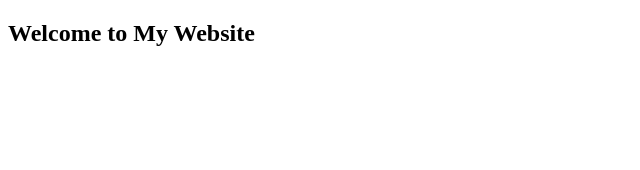
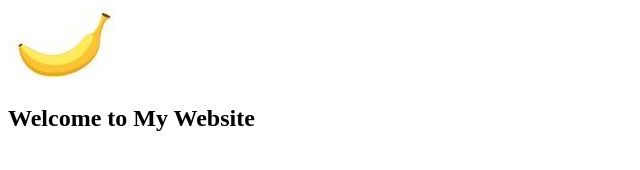
Before and after one commit to sweetthum/TestGit, a plain HTML site: page index.html in a window 1280 px wide. Shown: the whole page, without its empty margins (0-640 px from the left). Drawn offline with Linux system fonts and the light colour scheme.

Commit message:
Add Image to website

```diff
--- a/index.html
+++ b/index.html
@@ -4,5 +4,6 @@
 	<title>Test for GITHUB MINI Course</title>
 </head>
 <body>
+	<img src="banana.jpg"/>
 	<h2>Welcome to My Website</h2>
 </body>
```
